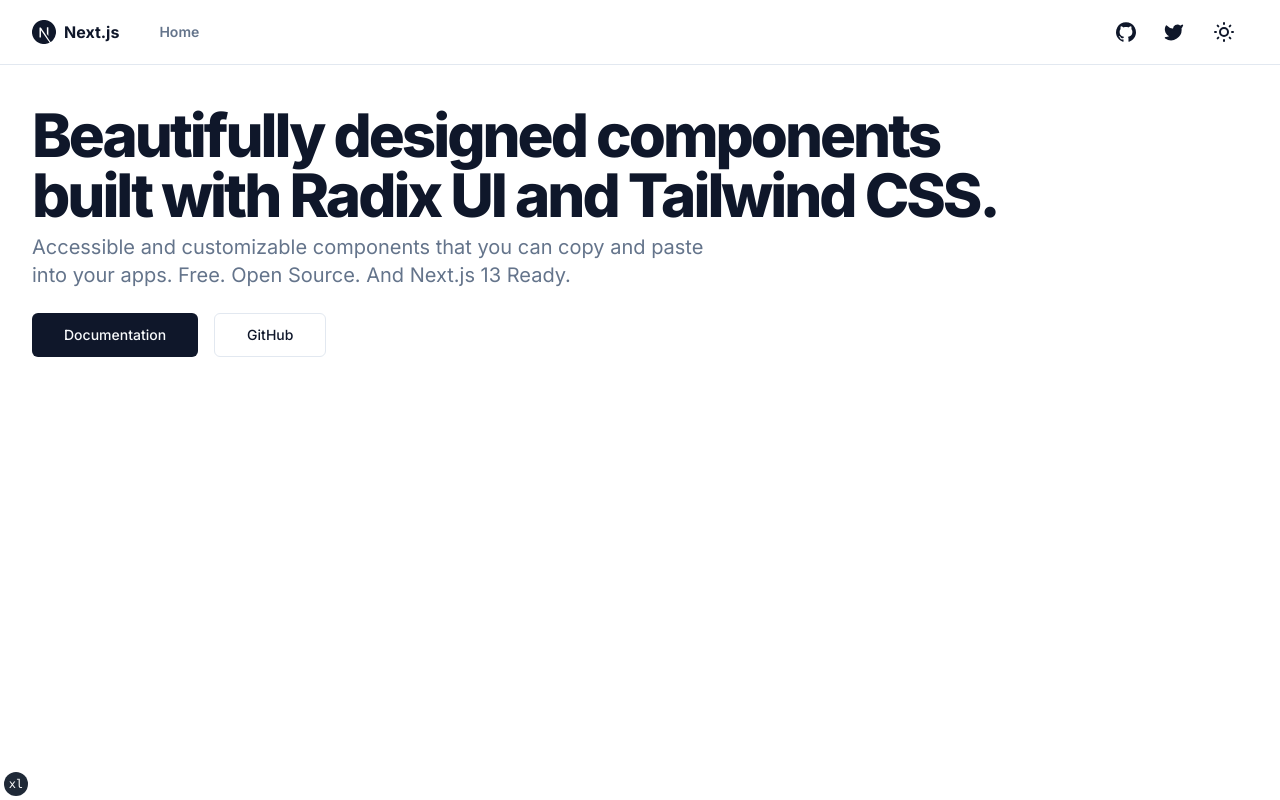
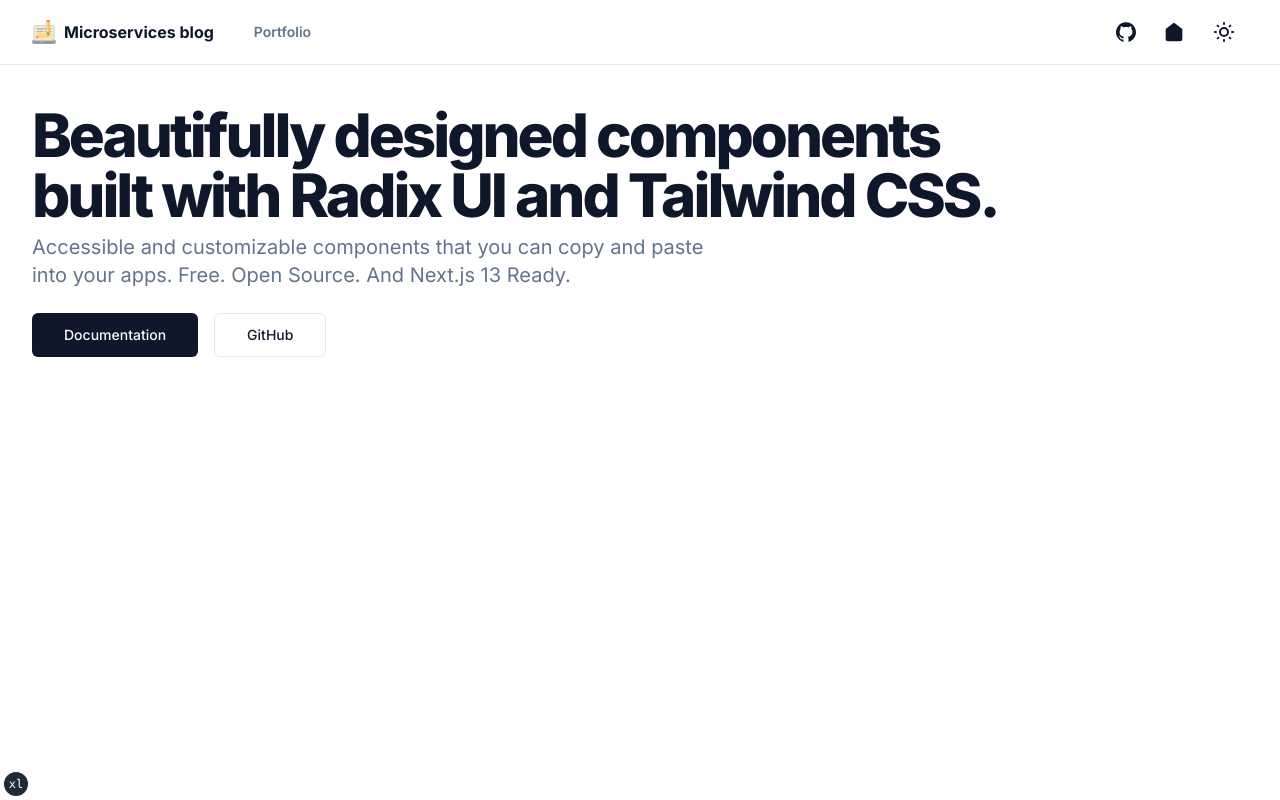
Before and after one commit to jorgeyza/mini-microservices-blog, a Next.js app in the folder apps/client/: page / in a window 1280 px wide. Built offline with nearby package versions, Linux system fonts and the light colour scheme.

Commit message:
Update header links

```diff
--- a/apps/client/components/icons.tsx
+++ b/apps/client/components/icons.tsx
@@ -1,8 +1,8 @@
 import {
+  Home,
   LucideProps,
   Moon,
   SunMedium,
-  Twitter,
   type Icon as LucideIcon,
 } from "lucide-react"
 
@@ -11,12 +11,61 @@
 export const Icons = {
   sun: SunMedium,
   moon: Moon,
-  twitter: Twitter,
+  projects: Home,
   logo: (props: LucideProps) => (
-    <svg xmlns="http://www.w3.org/2000/svg" viewBox="0 0 24 24" {...props}>
+    <svg
+      xmlns="http://www.w3.org/2000/svg"
+      width="24"
+      height="24"
+      viewBox="0 0 512 512"
+    >
       <path
-        fill="currentColor"
-        d="M11.572 0c-.176 0-.31.001-.358.007a19.76 19.76 0 0 1-.364.033C7.443.346 4.25 2.185 2.228 5.012a11.875 11.875 0 0 0-2.119 5.243c-.096.659-.108.854-.108 1.747s.012 1.089.108 1.748c.652 4.506 3.86 8.292 8.209 9.695.779.25 1.6.422 2.534.525.363.04 1.935.04 2.299 0 1.611-.178 2.977-.577 4.323-1.264.207-.106.247-.134.219-.158-.02-.013-.9-1.193-1.955-2.62l-1.919-2.592-2.404-3.558a338.739 338.739 0 0 0-2.422-3.556c-.009-.002-.018 1.579-.023 3.51-.007 3.38-.01 3.515-.052 3.595a.426.426 0 0 1-.206.214c-.075.037-.14.044-.495.044H7.81l-.108-.068a.438.438 0 0 1-.157-.171l-.05-.106.006-4.703.007-4.705.072-.092a.645.645 0 0 1 .174-.143c.096-.047.134-.051.54-.051.478 0 .558.018.682.154.035.038 1.337 1.999 2.895 4.361a10760.433 10760.433 0 0 0 4.735 7.17l1.9 2.879.096-.063a12.317 12.317 0 0 0 2.466-2.163 11.944 11.944 0 0 0 2.824-6.134c.096-.66.108-.854.108-1.748 0-.893-.012-1.088-.108-1.747-.652-4.506-3.859-8.292-8.208-9.695a12.597 12.597 0 0 0-2.499-.523A33.119 33.119 0 0 0 11.573 0zm4.069 7.217c.347 0 .408.005.486.047a.473.473 0 0 1 .237.277c.018.06.023 1.365.018 4.304l-.006 4.218-.744-1.14-.746-1.14v-3.066c0-1.982.01-3.097.023-3.15a.478.478 0 0 1 .233-.296c.096-.05.13-.054.5-.054z"
+        d="M512 467.478C512 492.066 492.066 512 467.478 512H44.522C19.933 512 0 492.066 0 467.478c0-24.588 19.933-44.522 44.522-44.522h422.957c24.587.001 44.521 19.934 44.521 44.522z"
+        fill="#a5a5a5"
+      />
+      <path
+        d="M169.739 478.609a8.349 8.349 0 0 1-8.348 8.348H72.348a8.349 8.349 0 0 1 0-16.696h89.043a8.347 8.347 0 0 1 8.348 8.348zm269.913-8.348H272.696a8.349 8.349 0 0 0 0 16.696h166.957a8.349 8.349 0 0 0-.001-16.696zm-204.8 0h-1.113a8.349 8.349 0 0 0 0 16.696h1.113a8.349 8.349 0 0 0 0-16.696zm-34.504 0h-1.113a8.349 8.349 0 0 0 0 16.696h1.113a8.349 8.349 0 0 0 0-16.696z"
+        fill="#777"
+      />
+      <path
+        d="M478.609 155.826v244.87c0 24.588-19.934 44.522-44.522 44.522H77.913c-24.588 0-44.522-19.934-44.522-44.522v-244.87c0-24.588 19.933-44.522 44.522-44.522h356.174c24.588 0 44.522 19.934 44.522 44.522z"
+        fill="#cccac4"
+      />
+      <path
+        d="M434.087 422.957H77.913c-12.295 0-22.261-9.966-22.261-22.261v-244.87c0-12.295 9.966-22.261 22.261-22.261h356.174c12.295 0 22.261 9.966 22.261 22.261v244.87c0 12.294-9.966 22.261-22.261 22.261z"
+        fill="#f2efe2"
+      />
+      <path
+        d="M406.261 203.13H105.739c-9.22 0-16.696-7.475-16.696-16.696 0-9.22 7.475-16.696 16.696-16.696h300.522c9.22 0 16.696 7.475 16.696 16.696 0 9.221-7.476 16.696-16.696 16.696zM244.87 244.87c0-9.22-7.475-16.696-16.696-16.696H105.739c-9.22 0-16.696 7.475-16.696 16.696 0 9.22 7.475 16.696 16.696 16.696h122.435c9.221-.001 16.696-7.476 16.696-16.696zm178.087 0c0-9.22-7.475-16.696-16.696-16.696H283.826c-9.22 0-16.696 7.475-16.696 16.696 0 9.22 7.475 16.696 16.696 16.696h122.435c9.221-.001 16.696-7.476 16.696-16.696z"
+        fill="#bfbba3"
+      />
+      <path
+        d="M406.261 384H105.739c-9.22 0-16.696-7.475-16.696-16.696v-66.783c0-9.22 7.475-16.696 16.696-16.696h300.522c9.22 0 16.696 7.475 16.696 16.696v66.783c0 9.221-7.475 16.696-16.696 16.696z"
+        fill="#ffd880"
+      />
+      <path
+        d="m139.688 374.23-2.332 2.332.086.086-19.098 19.098a7.308 7.308 0 0 1-10.334 0l-19.098-19.098.086-.086-2.332-2.332c-6.677-6.677-6.677-17.501 0-24.179 6.677-6.677 17.501-6.677 24.179 0l2.332 2.332 2.332-2.332c6.677-6.677 17.501-6.677 24.179 0 6.677 6.677 6.677 17.502 0 24.179z"
+        fill="#fc8059"
+      />
+      <path
+        d="m376.209 292.36-22.261 29.682c-4.452 5.936-13.357 5.936-17.809 0l-22.261-29.682a11.13 11.13 0 0 1-2.226-6.678V22.261C311.652 9.966 321.618 0 333.913 0h22.261c12.295 0 22.261 9.966 22.261 22.261v263.421a11.14 11.14 0 0 1-2.226 6.678z"
+        fill="#d6a154"
+      />
+      <path
+        d="m370.087 300.522-16.139 21.518c-4.452 5.936-13.357 5.936-17.809 0L320 300.522h50.087z"
+        fill="#b26932"
+      />
+      <path
+        d="M311.652 256V22.261C311.652 9.966 321.618 0 333.913 0h22.261c12.295 0 22.261 9.966 22.261 22.261V256h-66.783z"
+        fill="#ffd880"
+      />
+      <path
+        d="M345.043 256V0h11.13c12.295 0 22.261 9.966 22.261 22.261V256h-33.391z"
+        fill="#fcc159"
+      />
+      <path
+        d="M378.435 22.261v22.261h-66.783V22.261C311.652 9.966 321.618 0 333.913 0h22.261c12.295 0 22.261 9.966 22.261 22.261z"
+        fill="#fc8059"
       />
     </svg>
   ),
--- a/apps/client/components/site-header.tsx
+++ b/apps/client/components/site-header.tsx
@@ -8,7 +8,7 @@
 
 export function SiteHeader() {
   return (
-    <header className="sticky top-0 z-40 w-full border-b bg-background">
+    <header className="bg-background sticky top-0 z-40 w-full border-b">
       <div className="container flex h-16 items-center space-x-4 sm:justify-between sm:space-x-0">
         <MainNav items={siteConfig.mainNav} />
         <div className="flex flex-1 items-center justify-end space-x-4">
@@ -29,7 +29,7 @@
               </div>
             </Link>
             <Link
-              href={siteConfig.links.twitter}
+              href={siteConfig.links.projects}
               target="_blank"
               rel="noreferrer"
             >
@@ -39,8 +39,8 @@
                   variant: "ghost",
                 })}
               >
-                <Icons.twitter className="h-5 w-5 fill-current" />
-                <span className="sr-only">Twitter</span>
+                <Icons.projects className="h-5 w-5 fill-current" />
+                <span className="sr-only">Projects</span>
               </div>
             </Link>
             <ThemeToggle />
--- a/apps/client/config/site.ts
+++ b/apps/client/config/site.ts
@@ -1,18 +1,17 @@
 export type SiteConfig = typeof siteConfig
 
 export const siteConfig = {
-  name: "Next.js",
+  name: "Microservices blog",
   description:
-    "Beautifully designed components built with Radix UI and Tailwind CSS.",
+    "Test concepts of the microservices architecture in this project",
   mainNav: [
     {
-      title: "Home",
+      title: "Portfolio",
       href: "/",
     },
   ],
   links: {
-    twitter: "https://twitter.com/shadcn",
-    github: "https://github.com/shadcn/ui",
-    docs: "https://ui.shadcn.com",
+    projects: "https://jorgeyza.com/",
+    github: "https://github.com/jorgeyza",
   },
 }
```
